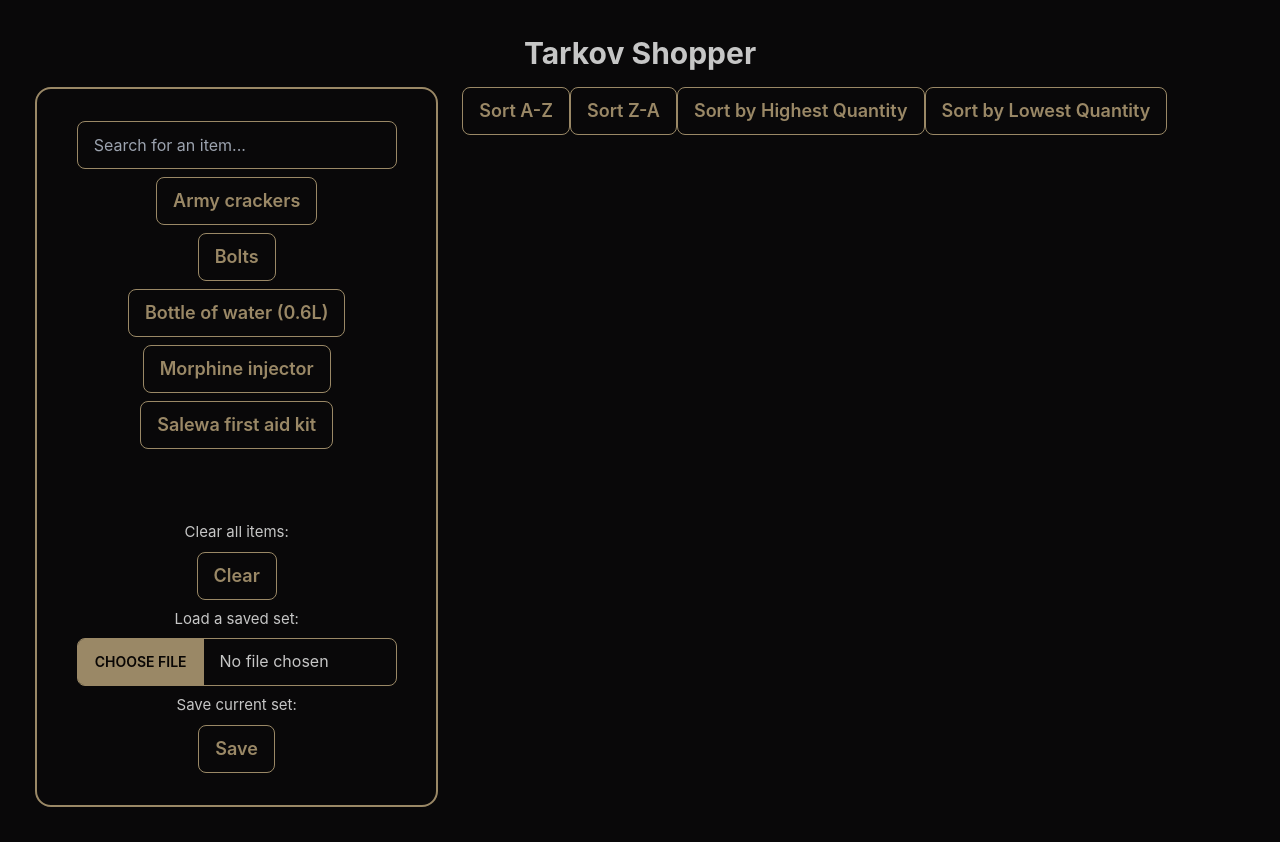
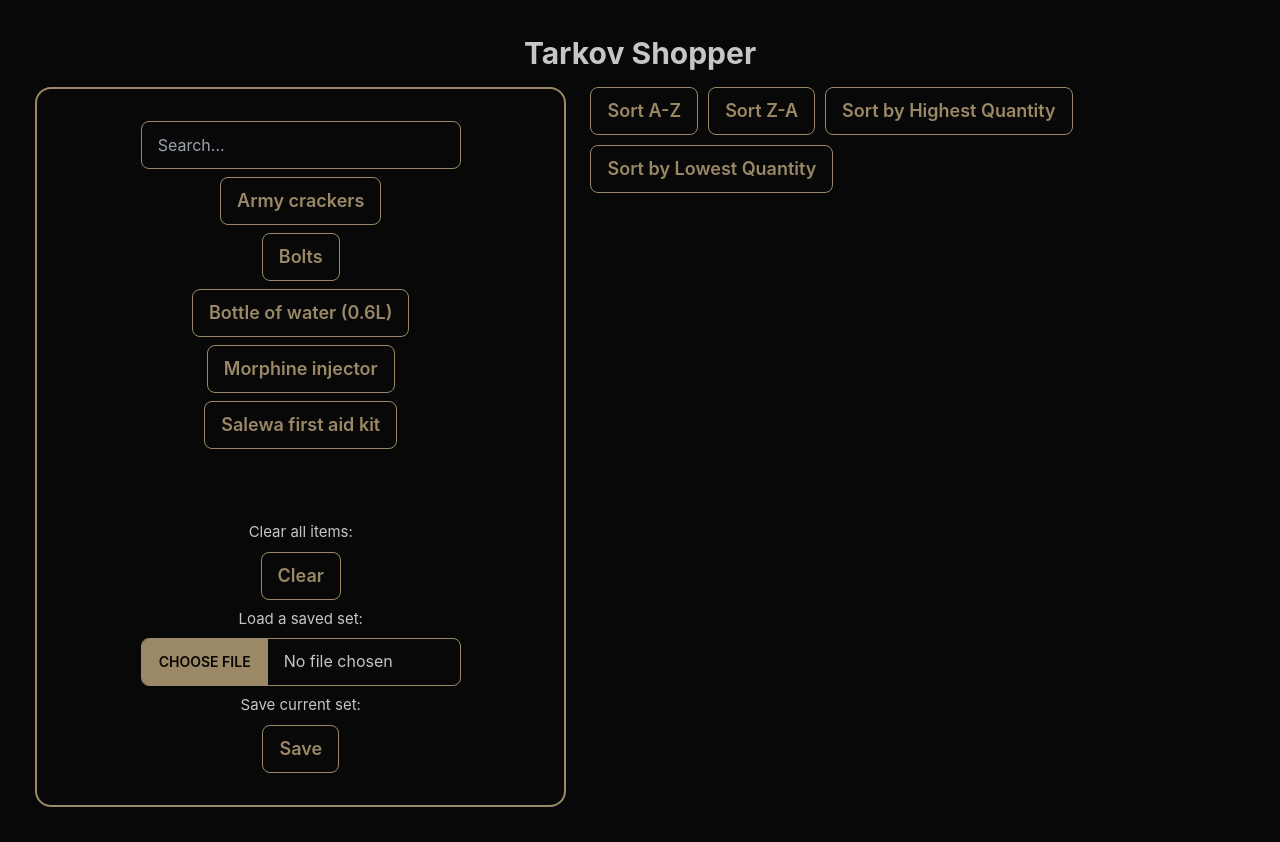
Before and after one commit to ericborn/tarkov-shopper, a React (Create React App) app: page / in a window 1280 px wide. Built offline with nearby package versions, Linux system fonts and the light colour scheme.

Commit message:
formatting changes

```diff
--- a/src/App.js
+++ b/src/App.js
@@ -133,12 +133,12 @@
         <div style={{ padding: '35px' }}>
             <div className='text-3xl font-bold text-center'>Tarkov Shopper</div>
                 <div className=' flex w-full mt-4 gap-6'>
-                    <div className='w-1/3'>
+                    <div className='w-1/2'>
                         <div className='card gap-2 card-bordered border-primary border-2'>
                             <div className='card-body items-center'>
                                 <input
                                     type='text'
-                                    placeholder='Search for an item...'
+                                    placeholder='Search...'
                                     class='input input-bordered input-primary w-full max-w-xs'
                                     value={searchTerm}
                                     onChange={handleSearchChange}
@@ -148,6 +148,7 @@
                                         <li className=''>
                                             <button
                                                 class='btn btn-primary btn-outline text-lg h-auto'
+                                                id='item-button'
                                                 key={item.id}
                                                 onClick={() => handleItemClick(item.id)}>
                                                 {item.name}
@@ -167,6 +168,7 @@
                                 <input
                                     type='file'
                                     id='load'
+                                    display='none'
                                     name='load'
                                     accept='.json'
                                     class='file-input file-input-bordered file-input-primary w-full max-w-xs'
@@ -181,16 +183,16 @@
                     </div>
                 <div>
                     <div style={{ marginBottom: '10px' }}>
-                        <button class='btn btn-primary btn-outline text-lg' onClick={handleSortAlphabetically}>
+                        <button id='sort-button' class='btn btn-primary btn-outline text-lg' onClick={handleSortAlphabetically}>
                             Sort A-Z
                         </button>
-                        <button class='btn btn-primary btn-outline text-lg' onClick={handleSortReverseAlphabetically}>
+                        <button id='sort-button' class='btn btn-primary btn-outline text-lg' onClick={handleSortReverseAlphabetically}>
                             Sort Z-A
                         </button>
-                        <button class='btn btn-primary btn-outline text-lg' onClick={handleSortByTotalQuantity}>
+                        <button id='sort-button' class='btn btn-primary btn-outline text-lg' onClick={handleSortByTotalQuantity}>
                             Sort by Highest Quantity
                         </button>
-                        <button class='btn btn-primary btn-outline text-lg' onClick={handleSortByReverseTotalQuantity}>
+                        <button id='sort-button' class='btn btn-primary btn-outline text-lg' onClick={handleSortByReverseTotalQuantity}>
                             Sort by Lowest Quantity
                         </button>
                     </div>
--- a/src/index.css
+++ b/src/index.css
@@ -16,10 +16,19 @@
     monospace;
 }
 
-#quantity{
+#quantity {
   width: 80px;
 }
 
 label {
   font-size: 15px;
 }
+
+#sort-button {
+  margin-right: 10px;
+  margin-bottom: 10px;
+}
+
+#item-button {
+  line-height: 100%;
+}
```
Also changed, not shown: public/images/icon-remove.png.
